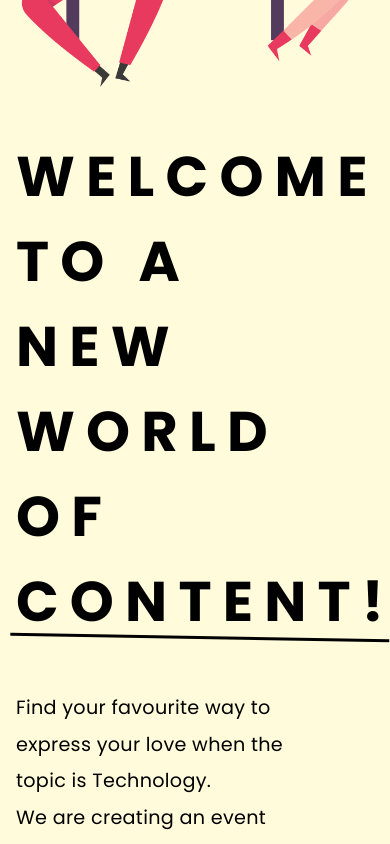
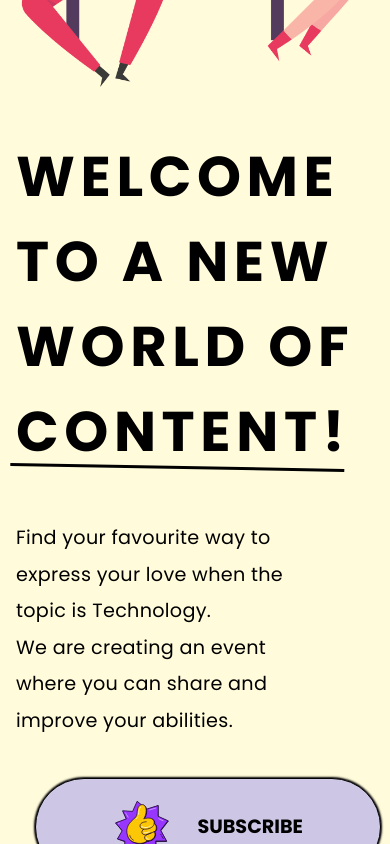
Before and after one commit to DictionaryFrancis/PlusOne, a plain HTML site: page index.html in a window 390 px wide. Shown: the part 750-1594 px from the top of the page. Drawn offline with Linux system fonts and the light colour scheme.

Commit message:
Update style.css

```diff
--- a/style.css
+++ b/style.css
@@ -151,6 +151,9 @@ main p{
         width:100%;
     }
 
+    h1{
+        letter-spacing: 0.1em;
+   }
 
 
 
```
